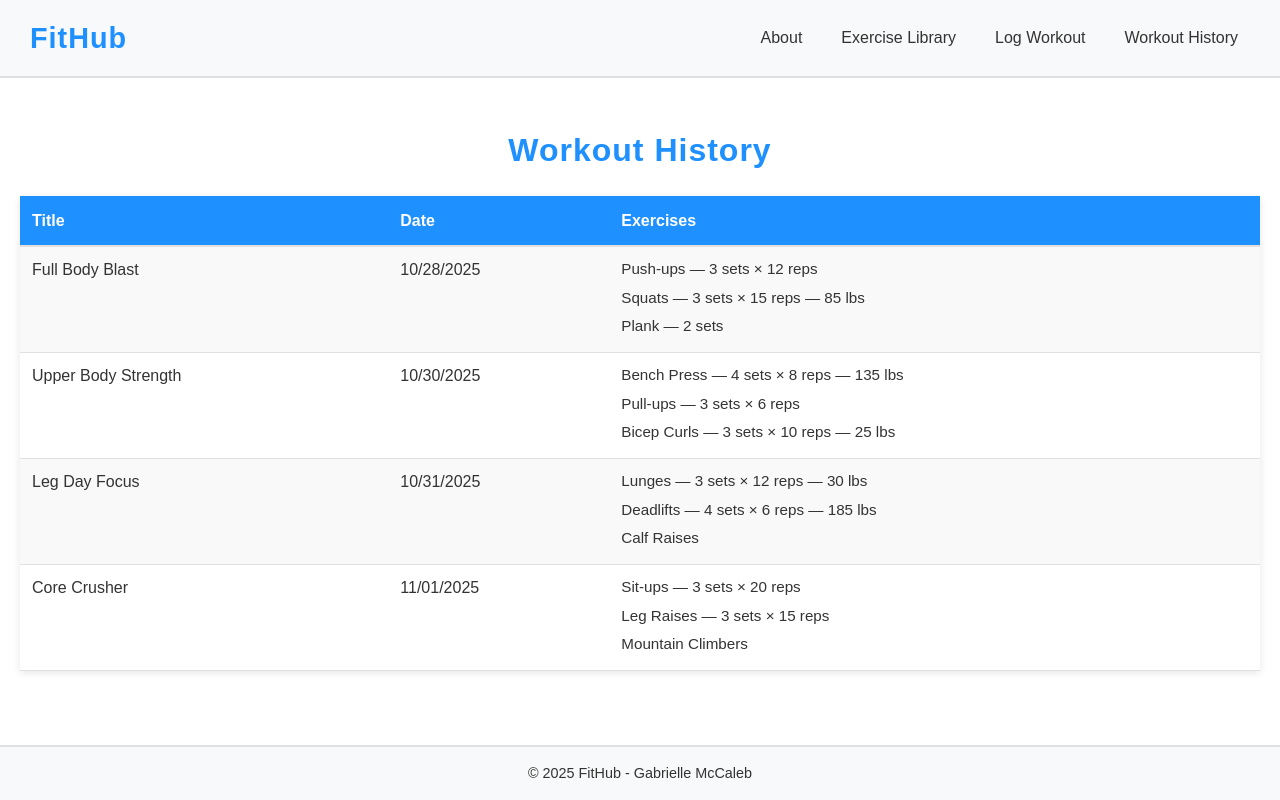
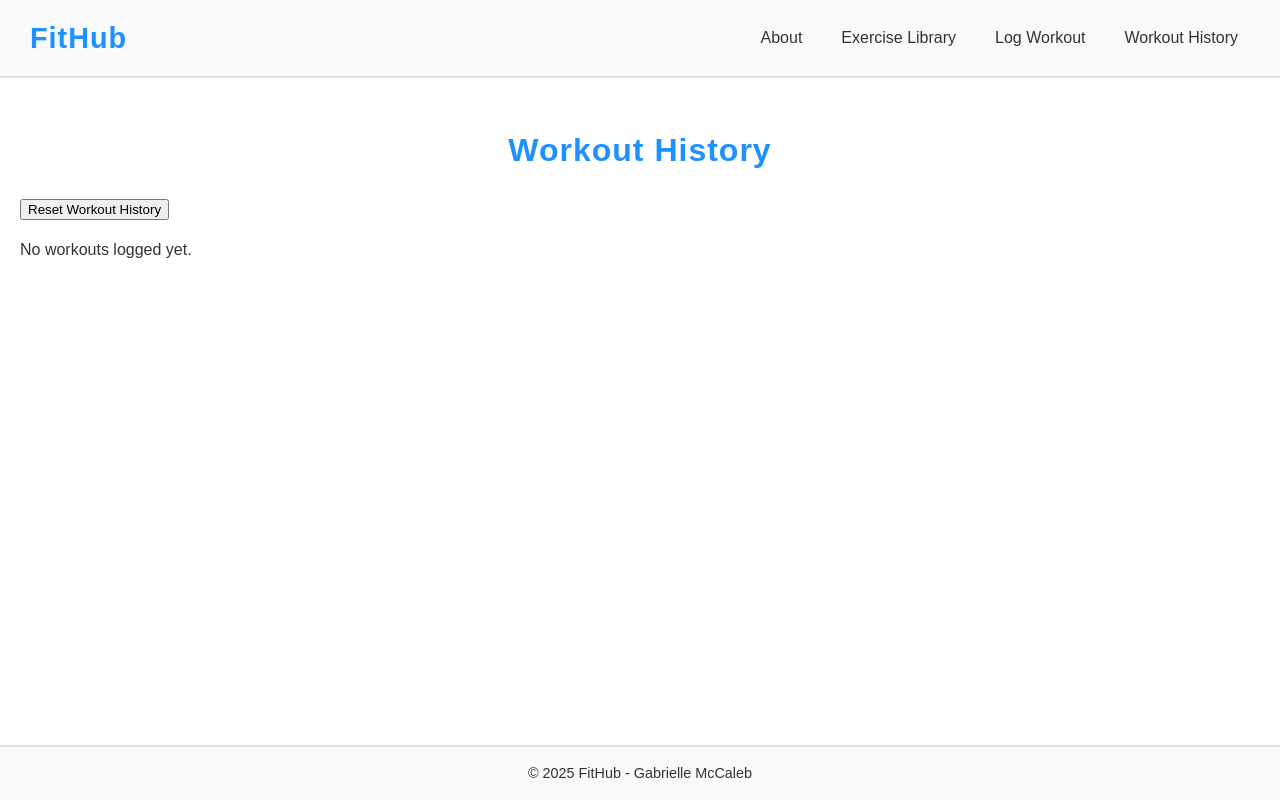
Before and after one commit to gmccaleb/unit-1-project-FitHub, a React (Vite) app in the folder fit-hub/: page /Workout-History in a window 1280 px wide. Built offline with nearby package versions, Linux system fonts and the light colour scheme.

Commit message:
WIP for functionality

```diff
--- a/fit-hub/src/App.jsx
+++ b/fit-hub/src/App.jsx
@@ -1,5 +1,7 @@
 import "./App.css";
 import { Routes, Route } from "react-router";
+import { useState, useEffect } from "react";
+
 import Home from "./components/Pages/Home";
 import ExerciseLibrary from "./components/Pages/ExerciseLibrary";
 import LogWorkout from "./components/Pages/LogWorkout";
@@ -9,6 +11,17 @@ import Footer from "./components/layout/Footer";
 import About from "./components/Pages/About";
 
 function App() {
+  // Initialize workout history from localStorage or empty array if there is nothing in storage
+  const [workoutHistory, setWorkoutHistory] = useState(() => {
+    const saved = localStorage.getItem("workoutHistory");
+    return saved ? JSON.parse(saved) : [];
+  });
+
+  // Updates localStorage whenever workoutHistory changes
+  useEffect(() => {
+    localStorage.setItem("workoutHistory", JSON.stringify(workoutHistory));
+  }, [workoutHistory]);
+
   return (
     <>
       <div className="app-container">
@@ -16,10 +29,22 @@ function App() {
         <div className="app-content">
           <Routes>
             <Route path="/" element={<Home />} />
+            <Route path="/About" element={<About />} />
             <Route path="/Exercise-Library" element={<ExerciseLibrary />} />
-            <Route path="/Log-Workout" element={<LogWorkout />} />
-            <Route path="/Workout-History" element={<WorkOutHistory />} />
-            <Route path="/About" element={<About />} />
+            <Route path="/Log-Workout" element={
+                <LogWorkout workoutHistory={workoutHistory} setWorkoutHistory={setWorkoutHistory}/>}
+            />
+
+            {/* Pass history state to WorkoutHistory */}
+            <Route
+              path="/Workout-History"
+              element={
+                <WorkOutHistory
+                  workoutHistory={workoutHistory}
+                  setWorkoutHistory={setWorkoutHistory}
+                />
+              }
+            />
           </Routes>
         </div>
         <Footer />
--- a/fit-hub/src/components/Pages/LogWorkout.jsx
+++ b/fit-hub/src/components/Pages/LogWorkout.jsx
@@ -1,37 +1,86 @@
+import { useState } from "react";
 import Button from "../reusable/Button";
-import { useState } from "react";
 
-function LogWorkout() {
-  const [exerciseFields, setExerciseFields] = useState([{}]); // starts with 1, using an array so I can map over it for input fields
+function LogWorkout({ workoutHistory, setWorkoutHistory }) {
+  const [workoutTitle, setWorkoutTitle] = useState("");
+  const [exercises, setExercises] = useState([{ name: "", sets: "", reps: "", weight: "" }]);
 
-  // Function to add a new set of user inputs, will be used for add exercise button
+  // Add new empty fields for exercises
   const addExerciseField = () => {
-    setExerciseFields([...exerciseFields, {}]);
+    setExercises([...exercises, { name: "", sets: "", reps: "", weight: "" }]);
+  };
+
+  // Updates individual exercise fields
+  const handleExerciseChange = (index, field, value) => {
+    const updatedExercises = exercises.map((exercise, i) =>
+      i === index ? { ...exercise, [field]: value } : exercise // keeps the same if it wasn't updated
+    );
+    setExercises(updatedExercises);
+  };
+
+  // Submits workout and adds it to history
+  const handleSubmit = (e) => {
+    e.preventDefault();
+
+    const newWorkout = {
+      title: workoutTitle,
+      date: new Date().toLocaleDateString(), // stores current date
+      exercises,
+    };
+
+    // Adds it to the state that is passed from App.jsx
+    setWorkoutHistory([newWorkout, ...workoutHistory]);
+
+    // Resets form for next logged workout
+    setWorkoutTitle("");
+    setExercises([{ name: "", sets: "", reps: "", weight: "" }]);
   };
 
   return (
     <main className="log-workout">
-      {" "}
-      <h2>Log a Workout</h2>{" "}
+      <h2>Log a Workout</h2>
 
-      <form>
-        {" "}
+      <form onSubmit={handleSubmit}>
         <label className="workout-title">
-          {" "}
-          <h4>Workout Title: </h4>
-          <input type="text" required />{" "}
-        </label>{" "}
+          <h4>Workout Title:</h4>
+          <input
+            type="text"
+            value={workoutTitle}
+            onChange={(e) => setWorkoutTitle(e.target.value)}
+            required
+          />
+        </label>
 
-        <h4>Exercises:</h4>{" "}
-        {exerciseFields.map((index) => (
+        <h4>Exercises:</h4>
+        {exercises.map((exercise, index) => (
           <div key={index} className="exercise-inputs">
-            <input type="text" placeholder="Exercise Name" required />
-            <input type="number" placeholder="Sets" />
-            <input type="number" placeholder="Reps" />
-            <input type="number" placeholder="Weight (lbs)" />
+            <input
+              type="text"
+              placeholder="Exercise Name"
+              value={exercise.name}
+              onChange={(e) => handleExerciseChange(index, "name", e.target.value)}
+              required
+            />
+            <input
+              type="number"
+              placeholder="Sets"
+              value={exercise.sets}
+              onChange={(e) => handleExerciseChange(index, "sets", e.target.value)}
+            />
+            <input
+              type="number"
+              placeholder="Reps"
+              value={exercise.reps}
+              onChange={(e) => handleExerciseChange(index, "reps", e.target.value)}
+            />
+            <input
+              type="number"
+              placeholder="Weight (lbs)"
+              value={exercise.weight}
+              onChange={(e) => handleExerciseChange(index, "weight", e.target.value)}
+            />
           </div>
         ))}
-      </form>{" "}
 
         <Button
           type="button"
@@ -40,7 +89,9 @@ function LogWorkout() {
           onClick={addExerciseField}
         />
         <Button type="submit" className="submit" text="Submit" />
+      </form>
     </main>
   );
 }
+
 export default LogWorkout;
--- a/fit-hub/src/components/Pages/WorkOutHistory.jsx
+++ b/fit-hub/src/components/Pages/WorkOutHistory.jsx
@@ -1,55 +1,26 @@
-import React from "react";
+import Button from "../reusable/Button";
 
-function WorkOutHistory() {
-  const mockWorkouts = [
-    {
-      id: 1730400000001,
-      title: "Full Body Blast",
-      date: "10/28/2025",
-      exercises: [
-        { name: "Push-ups", sets: "3", reps: "12", weight: "" },
-        { name: "Squats", sets: "3", reps: "15", weight: 85 },
-        { name: "Plank", sets: "2", reps: "", weight: "" },
-      ],
-    },
-    {
-      id: 1730400000002,
-      title: "Upper Body Strength",
-      date: "10/30/2025",
-      exercises: [
-        { name: "Bench Press", sets: "4", reps: "8", weight: 135 },
-        { name: "Pull-ups", sets: "3", reps: "6", weight: "" },
-        { name: "Bicep Curls", sets: "3", reps: "10", weight: 25 },
-      ],
-    },
-    {
-      id: 1730400000003,
-      title: "Leg Day Focus",
-      date: "10/31/2025",
-      exercises: [
-        { name: "Lunges", sets: "3", reps: "12", weight: 30 },
-        { name: "Deadlifts", sets: "4", reps: "6", weight: 185 },
-        { name: "Calf Raises", sets: "", reps: "", weight: "" },
-      ],
-    },
-    {
-      id: 1730400000004,
-      title: "Core Crusher",
-      date: "11/01/2025",
-      exercises: [
-        { name: "Sit-ups", sets: "3", reps: "20", weight: "" },
-        { name: "Leg Raises", sets: "3", reps: "15", weight: "" },
-        { name: "Mountain Climbers", sets: "", reps: "", weight: "" },
-      ],
-    },
-  ];
+function WorkOutHistory({ workoutHistory, setWorkoutHistory }) {
+  // Handler to reset history
+  const handleReset = () => {
+    localStorage.removeItem("workoutHistory"); // clear localStorage
+    setWorkoutHistory([]); // reset state so UI updates
+  };
 
   return (
     <main className="workout-history">
       <h2>Workout History</h2>
+
+      {/* Reset button */}
+      <Button
+        text="Reset Workout History"
+        onClick={handleReset}
+        className="reset-history"
+      />
+
       <section>
-        {mockWorkouts.length === 0 ? (
-          <p>No workouts loaded</p>
+        {workoutHistory.length === 0 ? (
+          <p>No workouts logged yet.</p>
         ) : (
           <table>
             <thead>
@@ -60,19 +31,19 @@ function WorkOutHistory() {
               </tr>
             </thead>
             <tbody>
-              {mockWorkouts.map((workout) => (
-                <tr key={workout.id}>
+              {workoutHistory.map((workout, index) => (
+                <tr key={index}>
                   <td>{workout.title}</td>
-                  <td>{workout.date}</td>
+                  <td>{workout.date || new Date().toLocaleDateString()}</td>
                   <td>
                     <ul>
-                      {workout.exercises.map((exercise, index) => {
+                      {(workout.exercises || []).map((exercise, i) => {
                         const details = [];
                         if (exercise.sets) details.push(`${exercise.sets} sets`);
                         if (exercise.reps) details.push(`${exercise.reps} reps`);
 
                         return (
-                          <li key={index}>
+                          <li key={i}>
                             {exercise.name}
                             {details.length > 0 && ` — ${details.join(" × ")}`}
                             {exercise.weight && ` — ${exercise.weight} lbs`}
```
Lines whose indentation alone changed are shown as unchanged.
